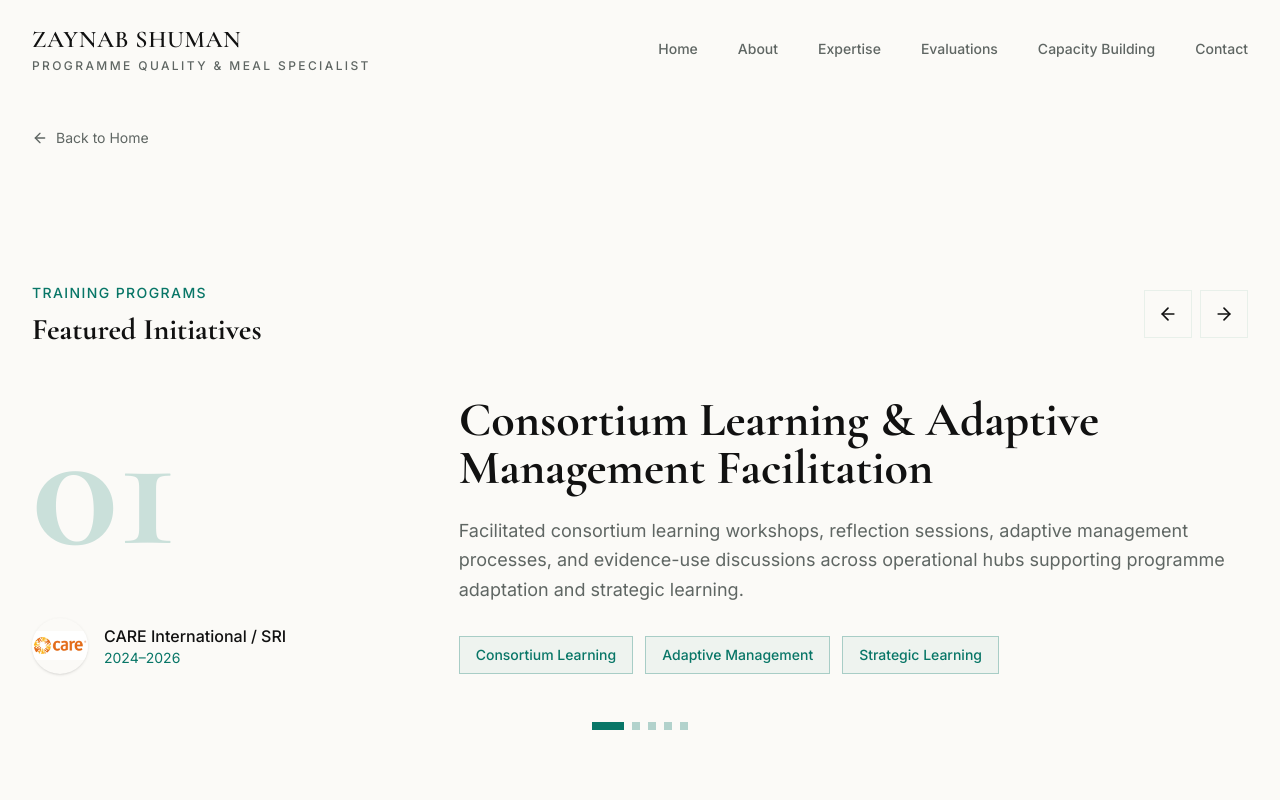
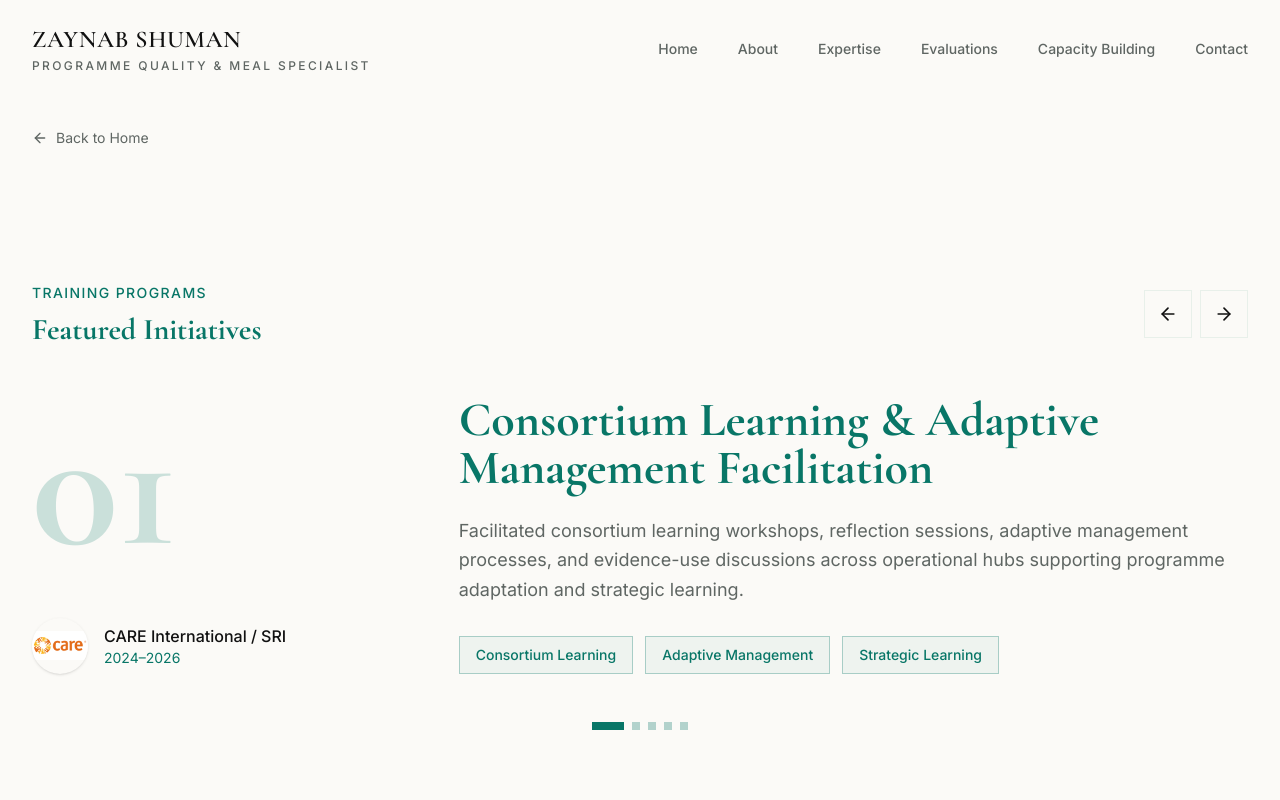
Before and after one commit to Zaynabshuman/v0-editorial-portfolio-website, a Next.js app: page /capacity-building in a window 1280 px wide. Shown: the top 800 px of the page. Built offline with nearby package versions, Linux system fonts and the light colour scheme.

Commit message:
style: update headings to consistent green color\n\nChange main section headings to 'text-primary' on eval & capacity pages.

```diff
--- a/app/capacity-building/page.tsx
+++ b/app/capacity-building/page.tsx
@@ -91,7 +91,7 @@ export default function CapacityBuildingPage() {
                 <span className="text-sm font-medium uppercase tracking-widest text-primary">
                   Training Programs
                 </span>
-                <h2 className="mt-2 font-serif text-2xl font-bold text-foreground md:text-3xl">
+                <h2 className="mt-2 font-serif text-2xl font-bold text-primary md:text-3xl">
                   Featured Initiatives
                 </h2>
               </div>
@@ -142,7 +142,7 @@ export default function CapacityBuildingPage() {
 
               {/* Right - Content */}
               <div className="flex flex-col justify-center">
-                <h3 className="font-serif text-3xl font-bold text-foreground md:text-4xl lg:text-5xl">
+                <h3 className="font-serif text-3xl font-bold text-primary md:text-4xl lg:text-5xl">
                   {trainings[activeIndex].title}
                 </h3>
                 <p className="mt-6 text-lg leading-relaxed text-muted-foreground">
--- a/app/evaluations-consultancies/page.tsx
+++ b/app/evaluations-consultancies/page.tsx
@@ -119,7 +119,7 @@ export default function EvaluationsPage() {
       {/* Hero */}
       <section className="bg-secondary/30 py-16 lg:py-24">
         <div className="mx-auto max-w-7xl px-6 lg:px-8">
-          <h1 className="font-serif text-4xl font-bold text-foreground md:text-5xl lg:text-6xl">
+          <h1 className="font-serif text-4xl font-bold text-primary md:text-5xl lg:text-6xl">
             Evaluations & Consultancies
           </h1>
           <p className="mt-6 max-w-2xl text-lg leading-relaxed text-muted-foreground">
```
